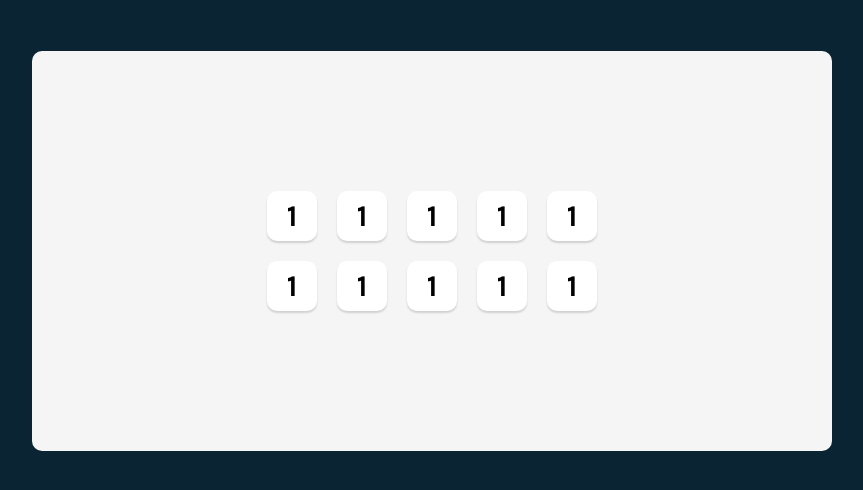
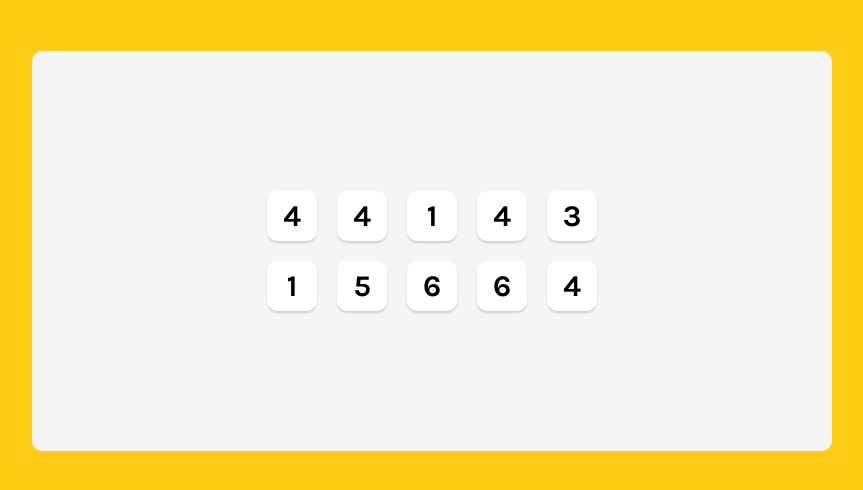
Before and after one commit to ojomaa/tenzies, a React (Vite) app: page / in a window 1280 px wide. Shown: the top 490 px of the page, without its empty margins (19-882 px from the left). Built offline with nearby package versions, Linux system fonts and the light colour scheme.

Commit message:
generate random number for dice components

```diff
--- a/src/App.css
+++ b/src/App.css
@@ -4,7 +4,7 @@
 
 body {
   margin: 0;
-  background-color: #0B2434;
+  background-color: rgb(255, 204, 19);
 }
 
 main {
--- a/src/App.jsx
+++ b/src/App.jsx
@@ -3,39 +3,25 @@ import Confetti from "react-confetti"
 import Die from "./Die"
 
 export default function App() {
+
+  // States
+  const [diceNum, setDiceNum] = React.useState(allNewDice())
+
+  // Effects
+
+  // Functions
+  function allNewDice() {
+    return Array.from({ length: 10 }, () => Math.ceil(Math.random() * 6))
+  }
+
+  const diceNumbers = diceNum.map((num, index) => (
+        <Die key={index} value={num} />
+    ))
+
   return (
     <main>
       <div className='dice-container'>
-        <Die
-          value = {1}
-        />
-        <Die
-          value = {1}
-        />
-        <Die
-          value = {1}
-        />
-        <Die
-          value = {1}
-        />
-        <Die
-          value = {1}
-        />
-        <Die
-          value = {1}
-        />
-        <Die
-          value = {1}
-        />
-        <Die
-          value = {1}
-        />
-        <Die
-          value = {1}
-        />
-        <Die
-          value = {1}
-        />
+        {diceNumbers}
       </div>
     </main>
   )
```
